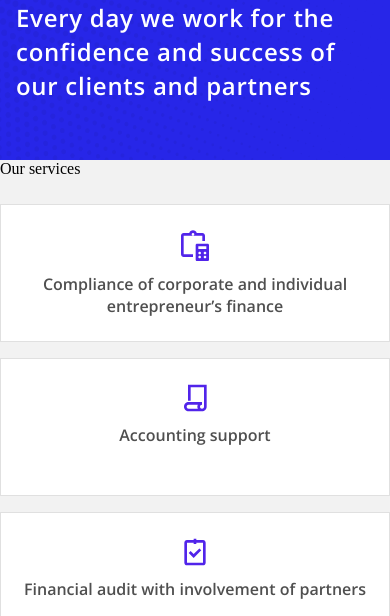
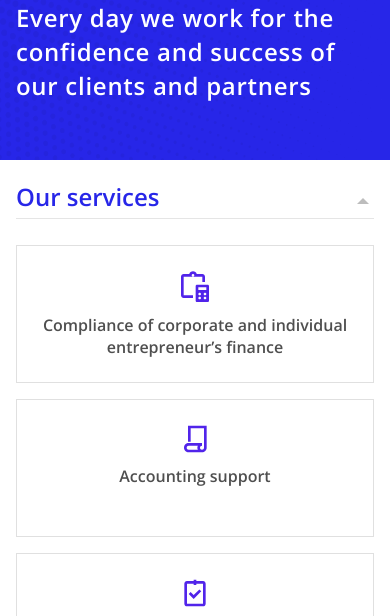
Before and after one commit to antonkitsera/alter-front, a Gatsby site: page /en/services in a window 390 px wide. Shown: the part 197-813 px from the top of the page. Built offline with nearby package versions, Linux system fonts and the light colour scheme; Gatsby itself is replaced by a stand-in of ours; some packages are replaced by stand-ins of ours; a script that the page names is missing.

Commit message:
Update services.scss

```diff
--- a/src/styles/services.scss
+++ b/src/styles/services.scss
@@ -170,6 +170,70 @@
     }
 }
 
+@media (max-width: 1140px) {
+    .services {
+        background-color: transparent;
+        padding-top: 20px;
+        padding-left: 16px;
+        padding-right: 16px;
+    }
+
+    .Collapsible {
+        cursor: pointer;
+
+        &__trigger {
+            display: flex;
+            border-bottom: 1px solid rgba($color: $color-black, $alpha: 0.1);
+            padding-bottom: 5px;
+            font-family: $font-first;
+            font-weight: bold;
+            font-size: 24px;
+            line-height: 33px;
+            color: $color-blue;
+            position: relative;
+
+            &::after {
+                content: "";
+                display: block;
+                background-image: url("../assets/icon-accordion.svg");
+                background-repeat: no-repeat;
+                width: 12px;
+                height: 6px;
+                position: absolute;
+                right: 5px;
+                top: 48%;
+                transition: $transition;
+            }
+
+            &.is-closed {
+                &::after {
+                    transform: rotate(-180deg);
+                }
+            }
+        }
+    }
+
+    .message {
+        padding-top: 20px;
+        padding-bottom: 36px;
+
+        &-aside {
+            &__logo {
+                max-width: 300px;
+            }
+
+            &__photo {
+                height: 386px;
+                margin-top: 29px;
+            }
+
+            &__source {
+                object-fit: cover;
+                height: 100%;
+            }
+        }
+    }
+}
 
 @media (max-width: 370px) {
     .message {
```
